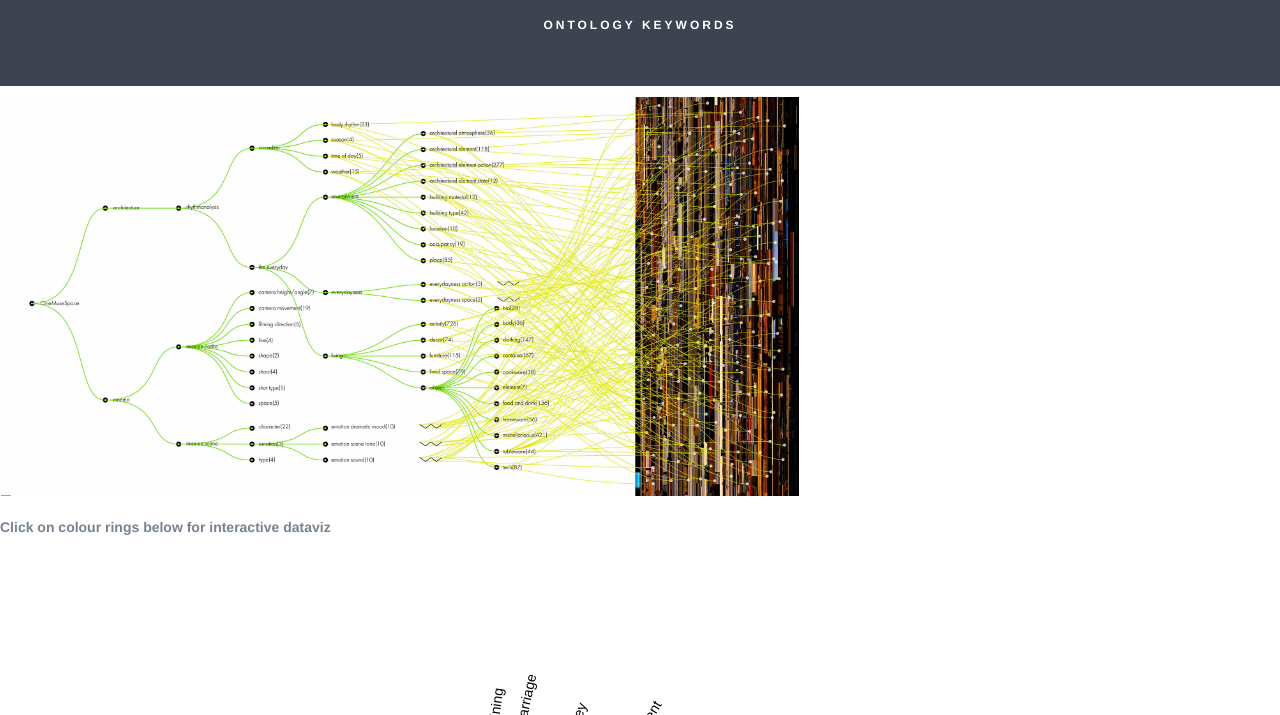
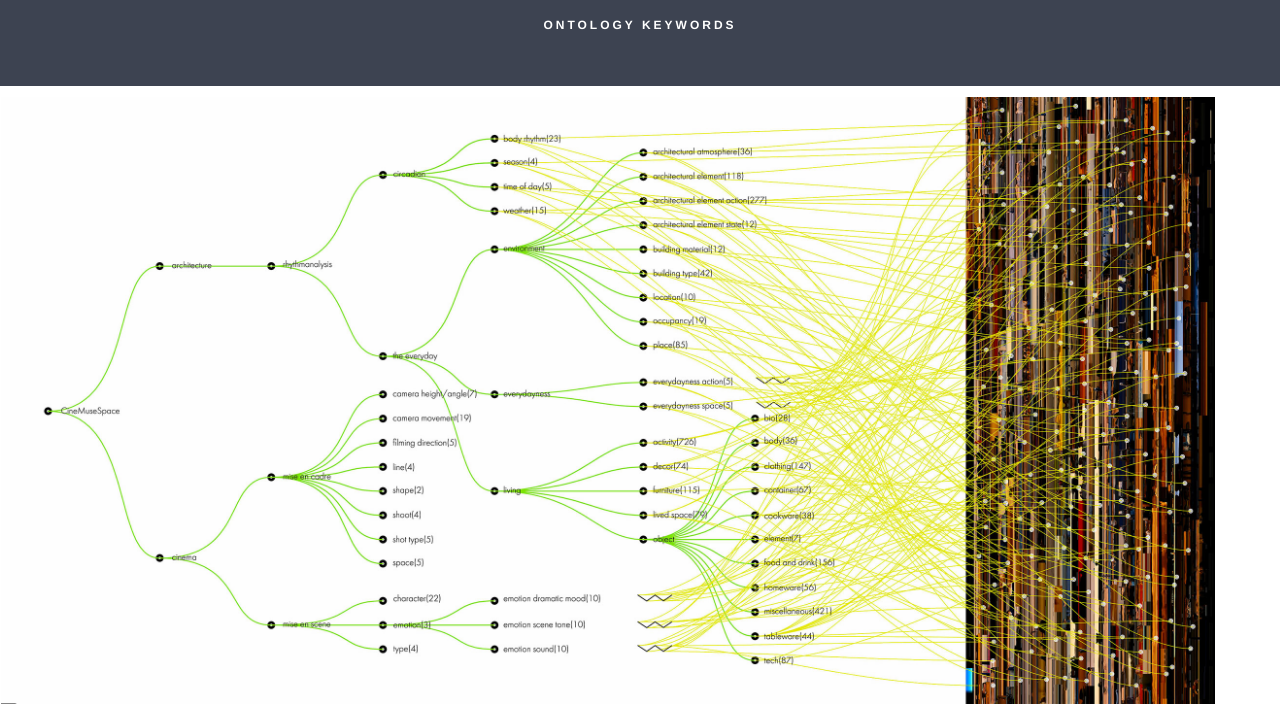
Before and after one commit to metrowave/CineMuse.Space2, a plain HTML site: page cinemuse.space2/ontology.html in a window 1280 px wide. Shown: the part 85-800 px from the top of the page. Drawn offline with nearby package versions, Linux system fonts and the light colour scheme.

Commit message:
Add files via upload

```diff
--- a/cinemuse.space2/css/style4.css
+++ b/cinemuse.space2/css/style4.css
@@ -8,8 +8,8 @@ img {
   -webkit-transition: -webkit-filter 500ms;
 }
 .responsive {
-  width: 100vh;
-  max-width: 1200px;
+  width: 95vw;
+  max-width: 1350px;
   height: auto;
 }
 
```
